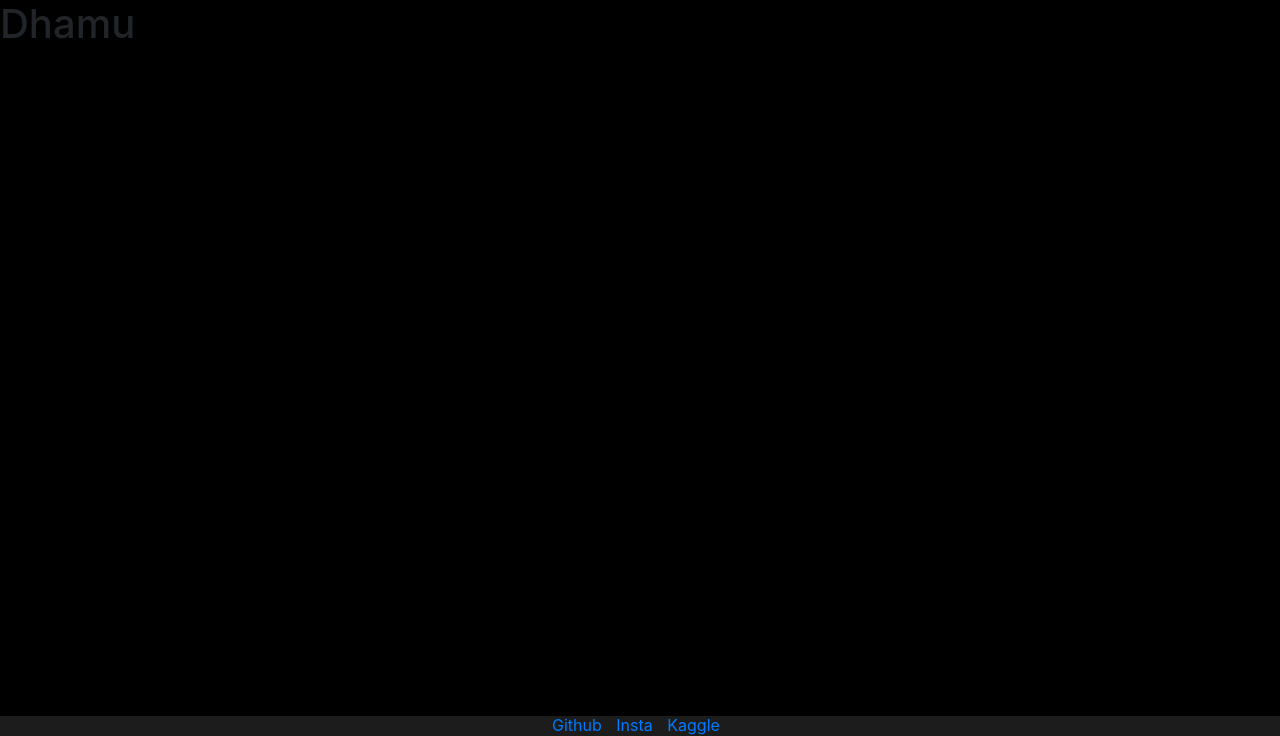
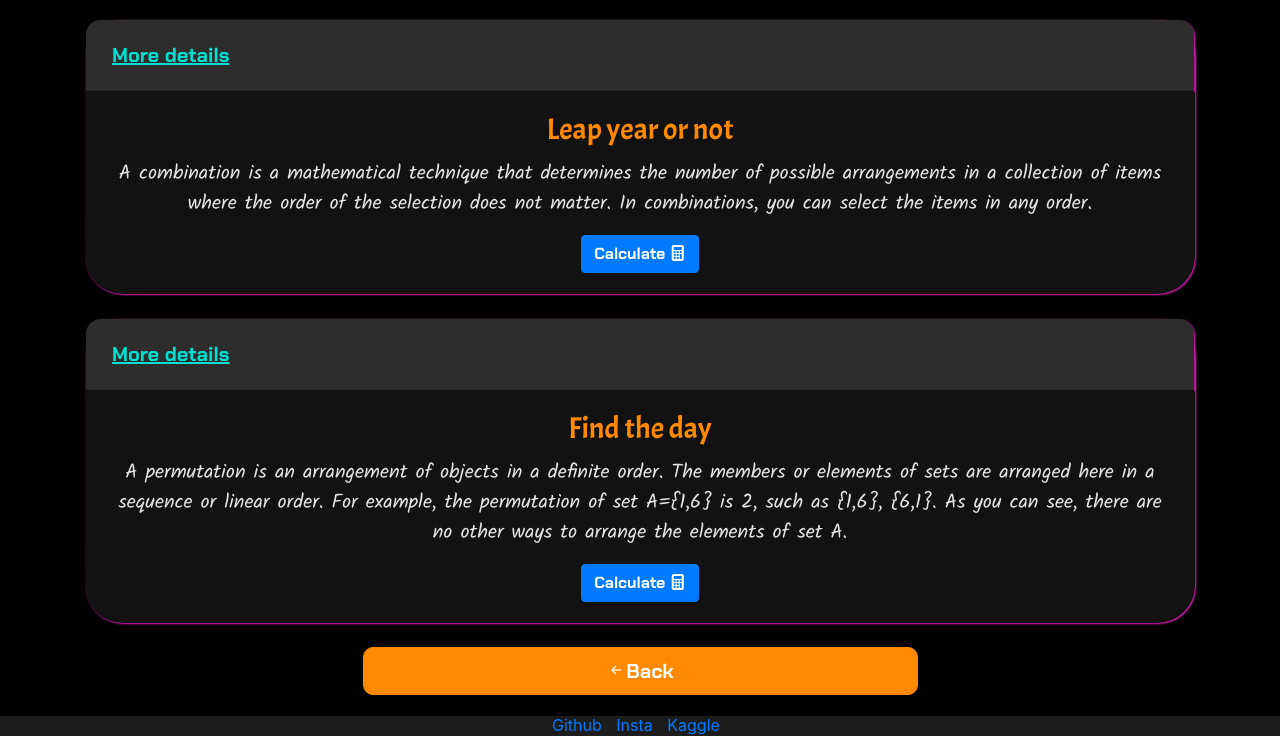
Before and after one commit to Sabari2358/Aptitude-D, a Flask app: page /time in a window 1280 px wide. Shown: the part 64-800 px from the top of the page. Run offline with Flask 2, Linux system fonts and the light colour scheme; some web fonts are replaced.

Commit message:
Time dito of p and c

```diff
--- a/web/templates/layout.html
+++ b/web/templates/layout.html
@@ -2,6 +2,10 @@
 <!DOCTYPE html>
 <html lang="en">
 <head>
+  <link href="https://cdn.jsdelivr.net/npm/bootstrap@5.2.2/dist/css/bootstrap.min.css" rel="stylesheet">
+  <link href="https://getbootstrap.com/docs/5.2/assets/css/docs.css" rel="stylesheet">
+  <script src="https://cdn.jsdelivr.net/npm/bootstrap@5.2.2/dist/js/bootstrap.bundle.min.js"></script>
+
   <meta charset="UTF-8">
   <meta http-equiv="X-UA-Compatible" content="IE=edge">
   <meta name="viewport" content="width=device-width, initial-scale=1.0">
@@ -25,10 +29,9 @@
     html{scroll-behavior: smooth;}
     #bottom {height: 20px;
                 width:100%;
-                color:#FF8901;
                 bottom:0px;
                 position: fixed;
-                background-color:#1c1c1c;}
+                background-color:#1c1c1c;z-index: 1;}
 
     ul li {display:inline;}
     @media screen and (min-width:100px){
@@ -132,7 +135,9 @@
                 border-radius: 20px;
               }
       #innerhead{text-align:center;
-      }}
+      }
+      #time{padding-left:5px}
+    }
   </style>
 </head>
 <body style="background-color:black">
@@ -162,7 +167,7 @@
               <a class="nav-link" href="{{url_for('divisor_page')}}">Divisor</a>
           </li>
           <li class="nav-item">
-            <a class="nav-link" href="#">Time </a>
+            <a class="nav-link" href="{{url_for('time_page')}}">Time </a>
         </li>
         <li class="nav-item">
           <a class="nav-link" href="{{url_for('lcm_and_hcf_page')}}">LCM&HCF</a>
--- a/web/templates/layoutpandc.html
+++ b/web/templates/layoutpandc.html
@@ -80,7 +80,7 @@
               <a class="nav-link" href="{{url_for('divisor_page')}}">Divisor</a>
           </li>
           <li class="nav-item">
-            <a class="nav-link" href="#">Time </a>
+            <a class="nav-link" href="{{url_for('time_page')}}">Time </a>
           </li>
           <li class="nav-item">
             <a class="nav-link" href="{{url_for('lcm_and_hcf_page')}}">LCM&HCF</a>
--- a/web/templates/time.html
+++ b/web/templates/time.html
@@ -1,4 +1,65 @@
-{% extends 'layout.html' %}
+{% extends 'layoutpandc.html' %}
 {% block content %}
-    <h1>Dhamu</h1>
+
+<div class="container" style="margin-top:.5cm;">
+
+    <div class="card text-center" style="background-color:#121212;
+                                border-radius:1cm; box-shadow:1px 1px 2px #ed1cc4">
+    <div class="card-header" id="cdhead" >
+      <ul class="nav nav-pills card-header-pills" style="font-family: 'Chakra Petch', sans-serif;">
+        <li class="nav-item">
+          <a class="nav-link" href="#" target="_blank"
+                    style="color:#00e0d1; font-size:20px"><u>More details</u></a>
+        </li>
+      </ul>
+    </div>
+    <div class="card-body" id="cdbody" style="border-bottom-left-radius: 2cm;">
+      <h5 class="card-title" style="font-family: 'Acme', sans-serif;
+                                font-size:30px; color:#FF8901">Leap year or not</h5>
+      <p class="card-text" style="color:#e3e3e3;
+                            font-family: 'Kalam', cursive; font-size:20px;">
+                            A combination is a mathematical technique that determines the number of
+                            possible arrangements in a collection of items where the order
+                            of the selection does not matter. In combinations, you can
+                            select the items in any order.</p>
+      <a href="{{url_for('comb_page')}}" class="btn btn-primary" style="font-family: 'Chakra Petch', sans-serif;">Calculate   <i class="bi-calculator-fill"></i></a>
+    </div>
+  </div>
+  <br>
+  <div class="card text-center" style="background-color:#121212; border-radius:1cm;
+                                        box-shadow:1px 1px 2px #ed1cc4">
+    <div class="card-header" id="cdhead" >
+      <ul class="nav nav-pills card-header-pills" style="font-family: 'Chakra Petch', sans-serif;">
+        <li class="nav-item">
+          <a class="nav-link" href="#" target="_blank"
+                    style="color:#00e0d1; font-size:20px"><u>More details</u></a>
+        </li>
+      </ul>
+    </div>
+    <div class="card-body" id="cdbody">
+      <h5 class="card-title" style="font-family: 'Acme', sans-serif;
+                                font-size:30px; color:#FF8901">Find the day</h5>
+      <p class="card-text" style="color:#e3e3e3;
+                            font-family: 'Kalam', cursive; font-size:20px">
+                            A permutation is an arrangement of objects in a definite order.
+                            The members or elements of sets are arranged here in a sequence
+                            or linear order. For example, the permutation of set A={1,6}
+                            is 2, such as {1,6}, {6,1}. As you can see, there are no
+                            other ways to arrange the elements of set A.</p>
+      <a href="{{url_for('per_page')}}" class="btn btn-primary" style="font-family: 'Chakra Petch', sans-serif;">Calculate   <i class="bi-calculator-fill"></i></a>
+    </div>
+  </div>
+<br>
+
+    <a href="{{url_for('home_page')}}" style="text-decoration:none; margin-bottom:-10cm;">
+        <button class="btn btn-lg btn-block btn-primary col-6 mx-auto"
+                style="font-family: 'Chakra Petch', sans-serif;
+                background-color: #FF8901; border-color: #FF8901;
+                border-radius:10px">
+            <i class="bi-arrow-left-short"></i>Back</button></a>
+
+    <div style="height:40px; width:100%;"></div>
+
+  </div>
+
 {% endblock %}
```
